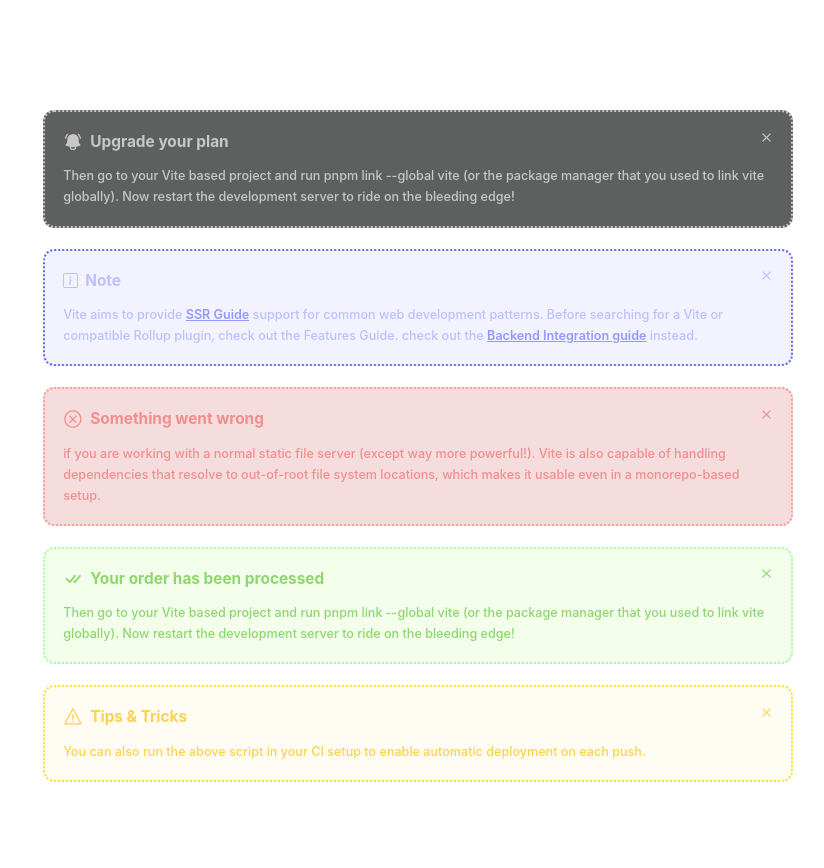
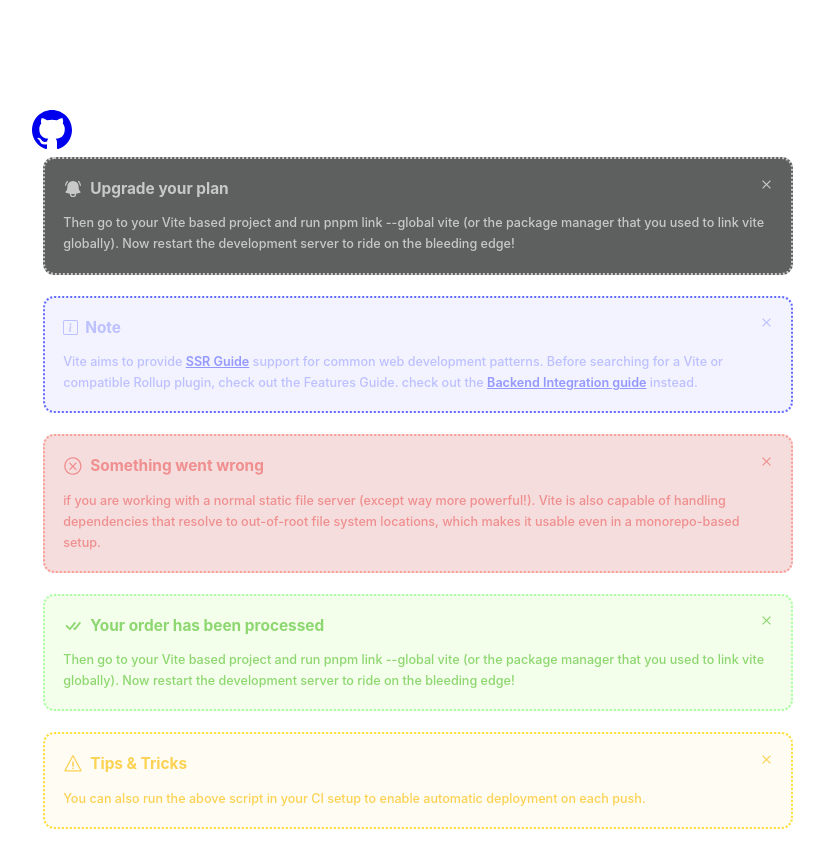
Before and after one commit to codeawy/reactjs-alert-types, a React (Vite) app: page / in a window 1280 px wide. Shown: the top 868 px of the page, without its empty margins (222-1046 px from the left). Built offline with nearby package versions, Linux system fonts and the light colour scheme.

Commit message:
add README.md

```diff
--- a/src/App.jsx
+++ b/src/App.jsx
@@ -1,12 +1,15 @@
 import { BsInfoSquare } from "react-icons/bs";
 import { HiBellAlert } from "react-icons/hi2";
 import { VscError, VscWarning } from "react-icons/vsc";
-import { BsCheckAll } from "react-icons/bs";
+import { BsCheckAll, BsGithub } from "react-icons/bs";
 import Alert from "./shared/Alert";
 
 const App = () => {
   return (
     <div className="container">
+      <a href={"https://github.com/codeawy/reactjs-alert-types"} target="_blank">
+        <BsGithub size={40} />
+      </a>
       <Alert
         classNameContainer="alert-default"
         title="Upgrade your plan"
```
Also changed, not shown: 1 other file (tests, documents, lock files or other folders).
